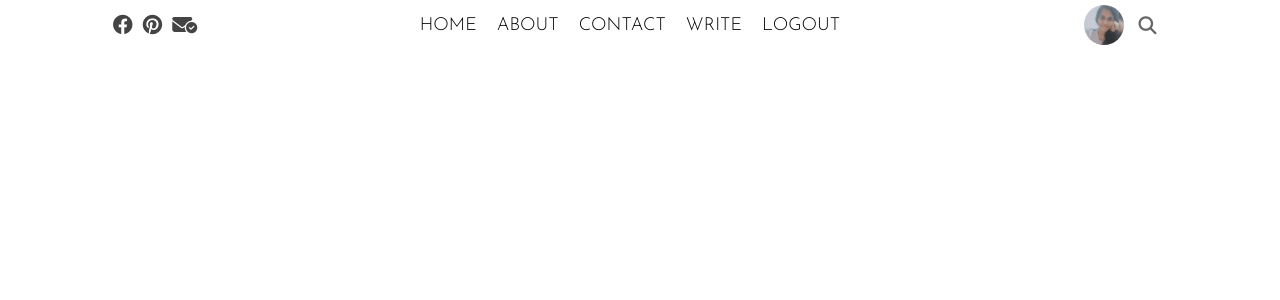
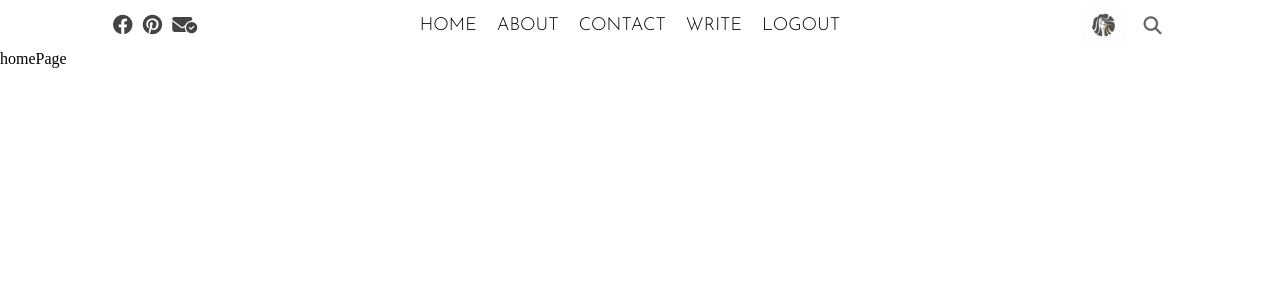
Before and after one commit to Sama-Liyanage/Journal-Website, a React (Create React App) app: page / in a window 1280 px wide. Shown: the top 300 px of the page. Built offline with nearby package versions, Linux system fonts and the light colour scheme.

Commit message:
Update Content

```diff
--- a/src/app/App.js
+++ b/src/app/App.js
@@ -1,10 +1,11 @@
+import Home from "../pages/home/Home";
 import TopBar from "../topbar/TopBar";
 
 function App() {
   return (
     <>
     <TopBar/>
-    <p></p>
+    <Home/>
     </>
   );
 }
--- /dev/null
+++ b/src/header/Header.jsx
@@ -0,0 +1,10 @@
+import React from 'react'
+import "./header.css";
+
+export default function Header() {
+  return (
+    <div className="header">
+
+    </div>
+  )
+}
--- /dev/null
+++ b/src/pages/home/Home.jsx
@@ -0,0 +1,12 @@
+import Header from "../../header/Header"
+import React from 'react'
+import "./home.css";
+
+export default function Home() {
+  return (
+    <div className="home">
+        <Header/>
+        homePage
+    </div>
+  )
+}
--- a/src/topbar/topbar.css
+++ b/src/topbar/topbar.css
@@ -29,8 +29,8 @@
 }
 
 .topImg{
-    width: 40px;
-    height: 40px;
+    width: 50px;
+    height: 50px;
     border-radius: 50%;
     object-fit: cover;
 }
```
Also changed, not shown: src/assets/profileImage.jpg, src/header/header.css (added), src/pages/home/home.css (added).
